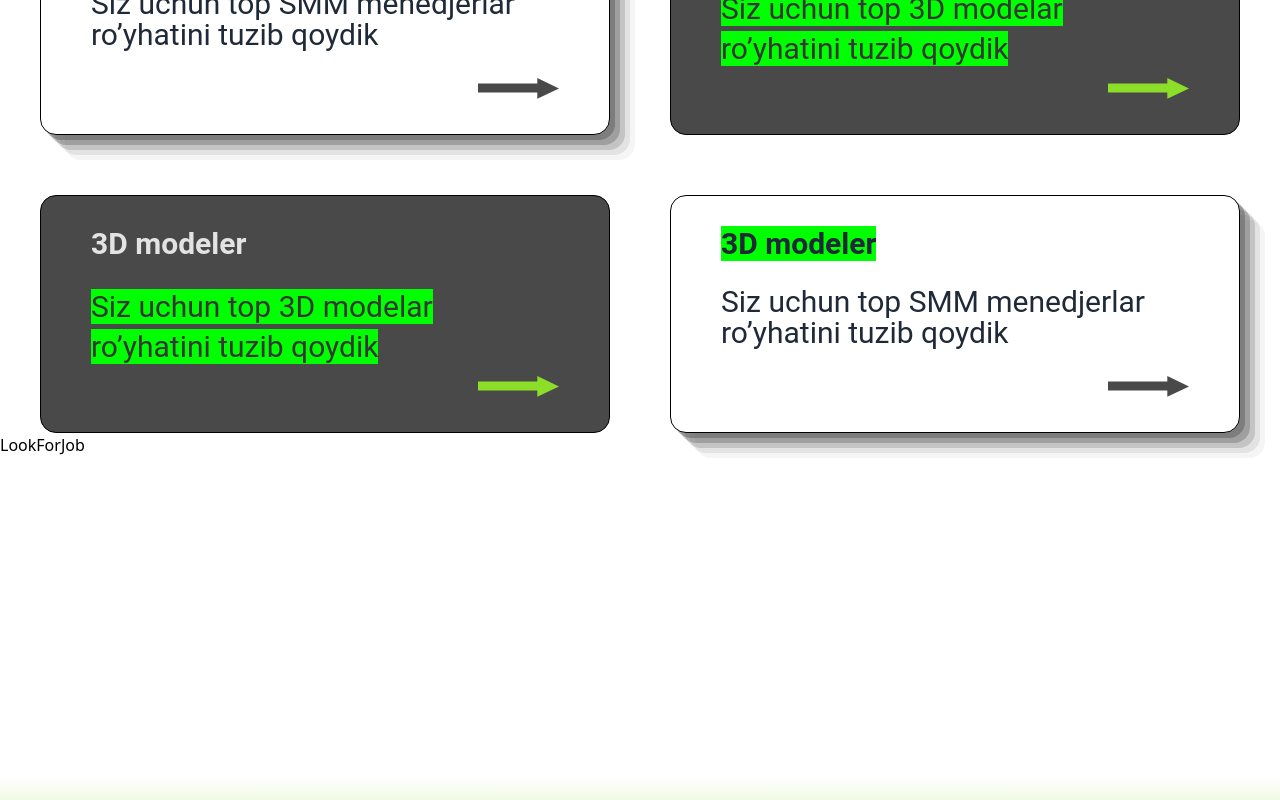
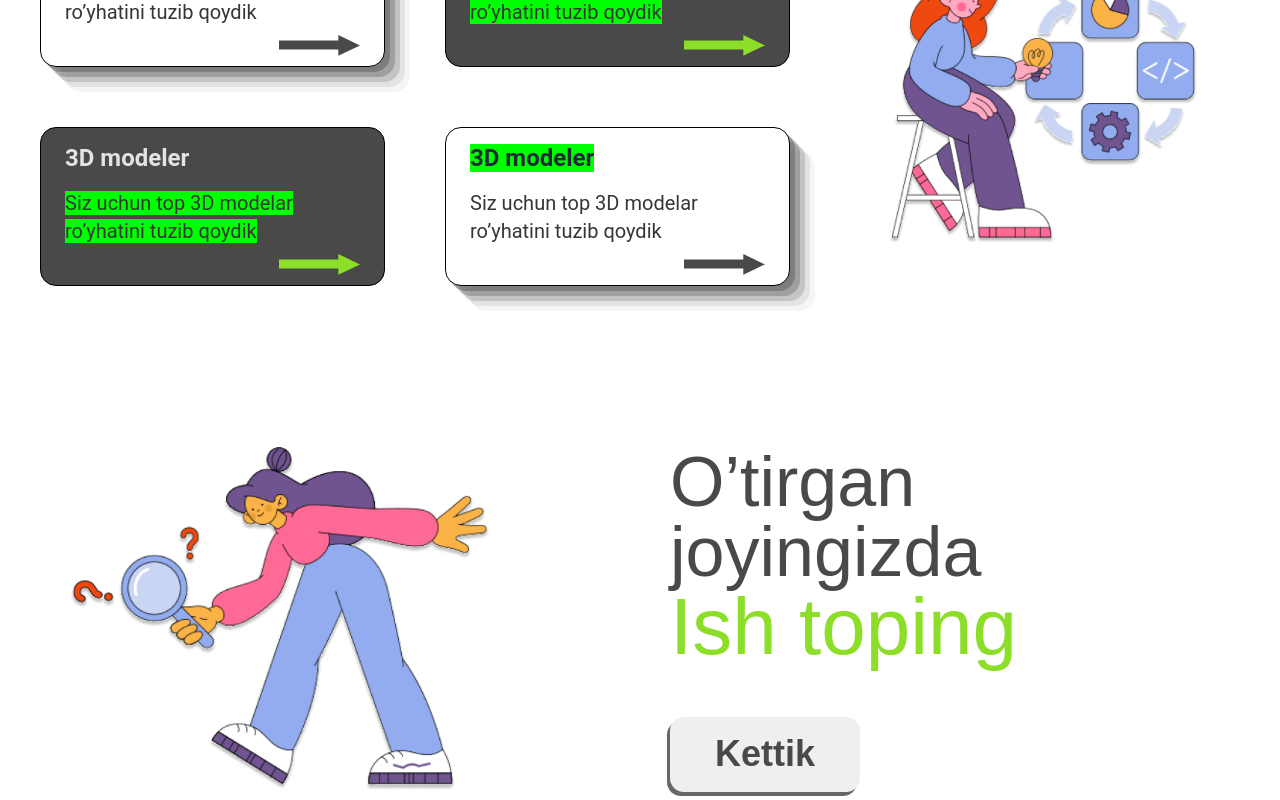
Before and after one commit to sFarkhod/Freelancing-Platform-Frontend, a React (Create React App) app: page / in a window 1280 px wide. Shown: the part 1240-2040 px from the top of the page. Built offline with nearby package versions, Linux system fonts and the light colour scheme.

Commit message:
Home page is done desktop

```diff
--- a/src/components/CategoryFreelancer/CategoryFreelancerCard/index.tsx
+++ b/src/components/CategoryFreelancer/CategoryFreelancerCard/index.tsx
@@ -2,16 +2,16 @@ import type { FC } from 'react'
 
 const CategoryFreelancerCard: FC = () => {
 	return (
-		<div className='border-[1px] border-solid border-black rounded-2xl bg-primary px-[50px] py-[35px] relative'>
-			<h3 className='font-roboto font-semibold text-[30px] leading-[86%] text-[#e3e3e3]'>
+		<div className='border-[1px] border-solid border-black rounded-2xl bg-primary px-[50px] max-2xl:px-6 py-[35px] max-2xl:py-5 relative'>
+			<h3 className='font-roboto font-semibold text-[30px] max-2xl:text-[24px] leading-[86%] text-[#e3e3e3]'>
 				3D modeler
 			</h3>
-			<p className='font-roboto text-[30px] font-normal leading-[103%] text-[#363636] my-[30px]'>
-				<span className='bg-secondary leading-[40px]'>
+			<p className='font-roboto text-[30px] max-2xl:text-xl font-normal leading-[103%] text-[#363636] my-[30px] max-2xl:my-5'>
+				<span className='bg-secondary leading-[40px] max-2xl:leading-[10px]'>
 					Siz uchun top 3D modelar ro’yhatini tuzib qoydik
 				</span>
 			</p>
-			<div className='absolute right-[50px] bottom-[35px] cursor-pointer'>
+			<div className='absolute right-[50px] bottom-[35px] max-2xl:right-6 max-2xl:bottom-[10px] cursor-pointer'>
 				<svg
 					width='81'
 					height='21'
--- a/src/components/CategoryFreelancer/CategoryFreelancerCardTwice/index.tsx
+++ b/src/components/CategoryFreelancer/CategoryFreelancerCardTwice/index.tsx
@@ -2,14 +2,16 @@ import type { FC } from 'react'
 
 const CategoryFreelancerCardSecond: FC = () => {
 	return (
-		<div className='border-[1px] border-solid border-black rounded-2xl bg-white px-[50px] py-[35px] relative shadow-secondCardShadow'>
-			<h3 className='font-roboto font-semibold text-[30px] leading-[86%] text-[#1f2937] '>
+		<div className='border-[1px] border-solid border-black rounded-2xl bg-white px-[50px] max-2xl:px-6 py-[35px] max-2xl:py-5 relative shadow-secondCardShadow'>
+			<h3 className='font-roboto font-semibold text-[30px] max-2xl:text-[24px] leading-[86%] text-[#1f2937] '>
 				<span className='bg-secondary'>3D modeler</span>
 			</h3>
-			<p className='font-roboto text-[30px] font-normal leading-[103%] text-[#1f2937] my-[30px]'>
-				Siz uchun top SMM menedjerlar ro’yhatini tuzib qoydik
+			<p className='font-roboto text-[30px] max-2xl:text-xl font-normal leading-[103%] text-[#363636] my-[30px] max-2xl:my-5'>
+				<span className='leading-[40px] max-2xl:leading-[10px]'>
+					Siz uchun top 3D modelar ro’yhatini tuzib qoydik
+				</span>
 			</p>
-			<div className='absolute right-[50px] bottom-[35px] cursor-pointer'>
+			<div className='absolute right-[50px] bottom-[35px] max-2xl:right-6 max-2xl:bottom-[10px] cursor-pointer'>
 				<svg
 					width='81'
 					height='21'
--- a/src/components/CategoryFreelancer/index.tsx
+++ b/src/components/CategoryFreelancer/index.tsx
@@ -6,9 +6,9 @@ const categoryFreelanceImage = require('../../assets/images/categories-freelance
 
 const CategoryFreelancer: FC = () => {
 	return (
-		<div className='mt-[200px] max-3xl:mt-[150px] max-2xl:mt-[100px] '>
+		<div className='mt-[200px] max-3xl:mt-[150px] max-2xl:mt-[100px]'>
 			<h2 className='font-roboto font-semibold text-[30px] max-3xl:text-[24px] leading-[86%] text-[#1F2937] px-20 max-3xl:px-10'>
-				Ommabop xizmatlar
+				Qanday freelancer izlayapsiz
 			</h2>
 			<div className='mt-20 max-3xl:mt-10 flex justify-between items-center gap-[150px] max-3xl:gap-[100px] max-2xl:gap-[50px] px-20 max-3xl:px-10'>
 				<div className='grid grid-cols-2 gap-x-[60px] gap-y-[84px] max-2xl:gap-y-[60px]'>
@@ -20,7 +20,7 @@ const CategoryFreelancer: FC = () => {
 				<img
 					src={categoryFreelanceImage}
 					alt='category freelance section'
-					className='w-[592px] h-[592px] max-2xl:hidden'
+					className='w-1/3'
 				/>
 			</div>
 		</div>
--- a/src/components/LookForJob/index.tsx
+++ b/src/components/LookForJob/index.tsx
@@ -1,7 +1,27 @@
 import type { FC } from 'react'
+const lookForJobImg = require('../../assets/images/look-for-job-image.png')
 
 const LookForJob: FC = () => {
-	return <div>LookForJob</div>
+	return (
+		<div className='my-[200px] max-3xl:my-[150px] max-2xl:my-[100px]'>
+			<div className='flex justify-between items-center px-[170px] max-3xl:px-20 max-2xl:px-10 gap-[200px] max-3xl:gap-[150px] max-xl:gap-[50px]'>
+				<img src={lookForJobImg} alt='look for job' className='w-2/5' />
+				<div>
+					<h2 className='font-makien text-[80px] max-2xl:text-[70px] max-xl:text-[60px] leading-[100%] text-primary font-normal tracking-normal text-left '>
+						O’tirgan joyingizda
+					</h2>
+					<div className='flex items-center gap-5'>
+						<h2 className='font-makien text-[90px] max-2xl:text-[80px] max-xl:text-[70px] leading-[100%] text-textYellow font-normal tracking-normal text-left '>
+							Ish toping
+						</h2>
+					</div>
+					<button className='h-[75px] px-[65px] bg-[#EFEFEF] rounded-[14px] shadow-buttonShadow font-abhaya text-primary text-5xl font-extrabold text-center mt-[50px] max-3xl:px-[45px] max-3xl:text-4xl max-xl:text-3xl max-xl:px-[30px]'>
+						Kettik
+					</button>
+				</div>
+			</div>
+		</div>
+	)
 }
 
 export default LookForJob
--- a/src/pages/Home/index.tsx
+++ b/src/pages/Home/index.tsx
@@ -11,7 +11,6 @@ const Home = () => {
 			<PopularServices />
 			<CategoryFreelancer />
 			<LookForJob />
-			<div className='h-80'></div>
 			<Footer />
 		</div>
 	)
```
Also changed, not shown: src/assets/images/look-for-job-image.png (added).
